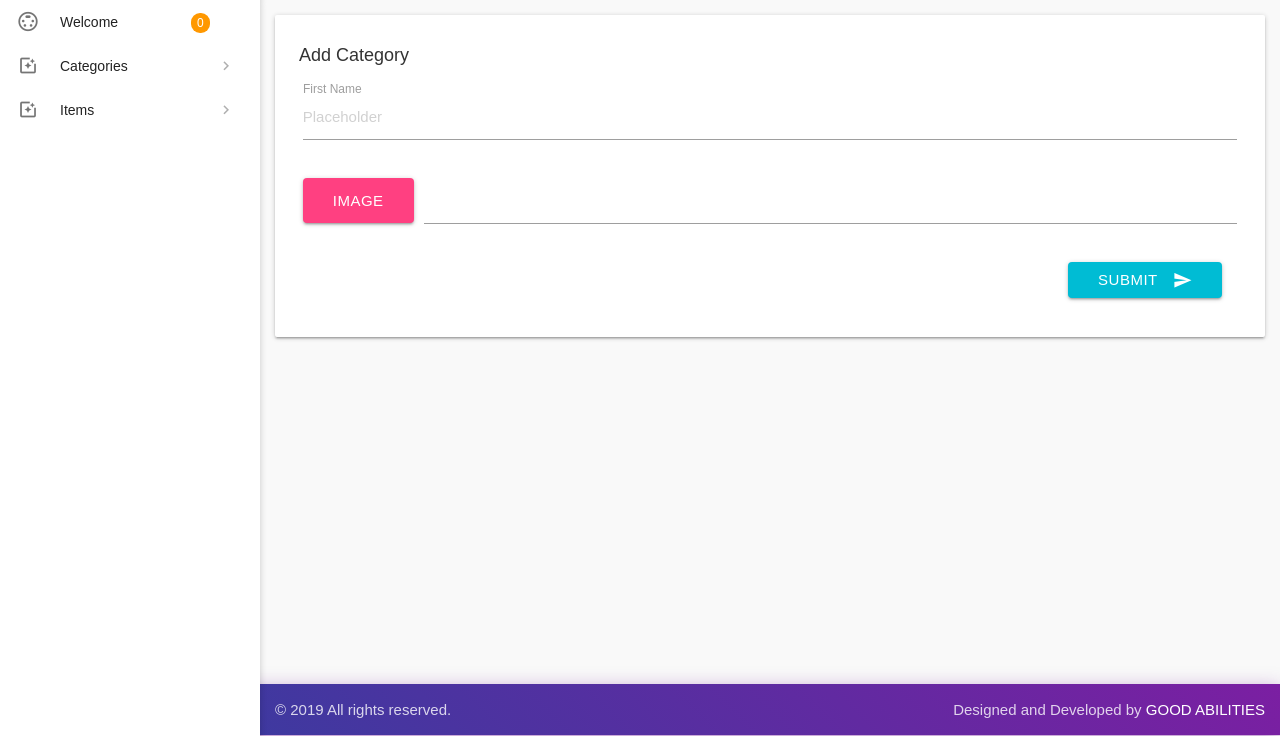
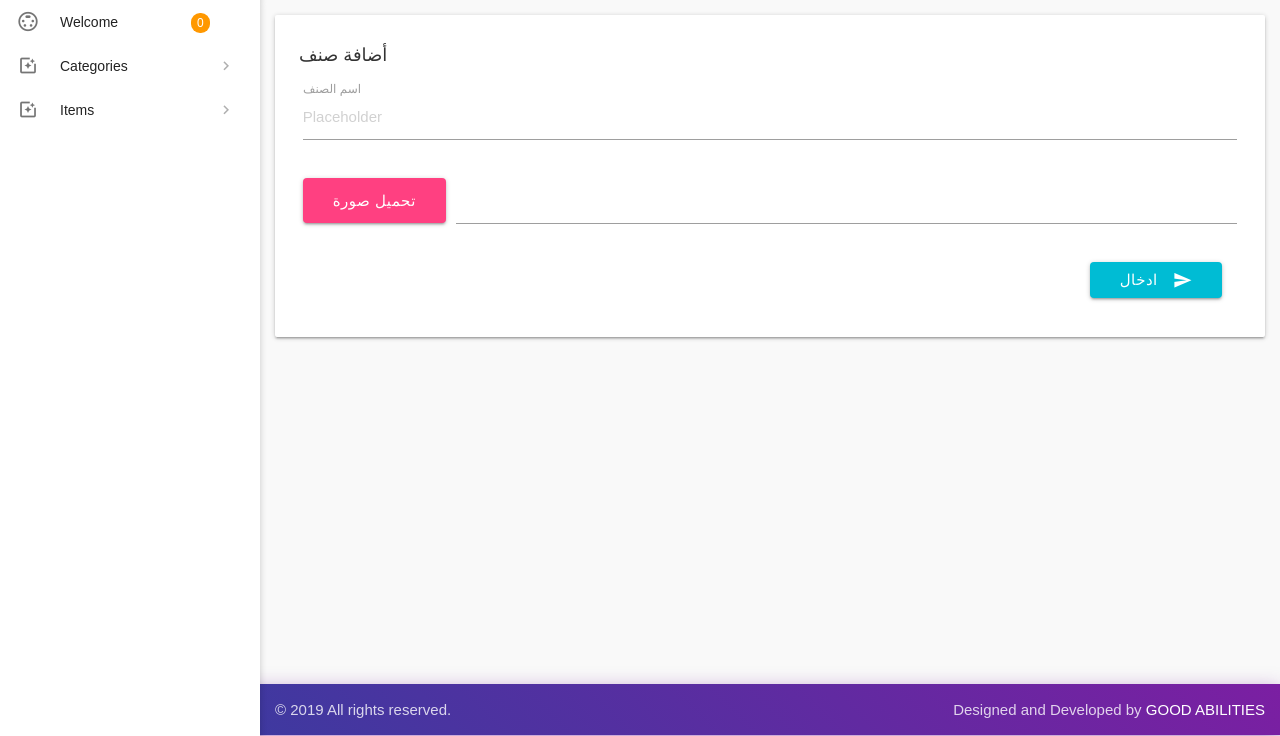
Before and after one commit to ibrahim-good-abilities/ecafe, a Laravel app: page /categories/create in a window 1280 px wide. Shown: the part 64-800 px from the top of the page. Run offline with Laravel 8, Linux system fonts and the light colour scheme; style sheets or scripts are compiled from the project's sources; some libraries are stand-ins or nearby versions; some web fonts are replaced.

Commit message:
add translation files

```diff
--- a/config/app.php
+++ b/config/app.php
@@ -80,7 +80,7 @@ return [
     |
     */
 
-    'locale' => 'en',
+    'locale' => 'ar',
 
     /*
     |--------------------------------------------------------------------------
@@ -93,7 +93,7 @@ return [
     |
     */
 
-    'fallback_locale' => 'en',
+    'fallback_locale' => 'ar',
 
     /*
     |--------------------------------------------------------------------------
--- /dev/null
+++ b/resources/lang/ar.json
@@ -0,0 +1,6 @@
+{
+    "Add Category": "أضافة صنف",
+    "Upload Image": "تحميل صورة",
+    "Submit": "ادخال",
+    "Category Name": "اسم الصنف"
+}
--- a/resources/views/categories/add-category.blade.php
+++ b/resources/views/categories/add-category.blade.php
@@ -23,17 +23,17 @@
                 </div>
         </div>
         @endif
-        <form action="store" method="post"   enctype="multipart/form-data">
+        <form action="store" method="post" enctype="multipart/form-data">
         @csrf
             <div class="card">
                 <div class="card-content">
-                    <h4 class="card-title">Add Category</h4>
+                    <h4 class="card-title">{{ __('Add Category') }}</h4>
                     <div class="row">
                         <div class="col s12">
 
                             <div class="input-field">
                                 <input placeholder="Placeholder" id="first_name" type="text" class="validate" name="category_name">
-                                <label for="first_name">First Name</label>
+                                <label for="first_name">{{ __('Category Name') }}</label>
 
                             </div>
                         </div>
@@ -41,7 +41,7 @@
                         <div class="col s12">
                             <div class="file-field input-field">
                                 <div class="btn">
-                                    <span>Image</span>
+                                    <span>{{ __('Upload Image') }}</span>
                                     <input type="file" name="img">
                                     <span></span>
                                 </div>
@@ -52,7 +52,7 @@
                         </div>
                         <div class="col s12">
                             <div class="input-field col s12">
-                                <button class="btn cyan waves-effect waves-light right" type="submit" name="action">Submit
+                                <button class="btn cyan waves-effect waves-light right" type="submit" name="action">{{ __('Submit') }}
                                 <i class="material-icons right">send</i>
                                 </button>
                             </div>
```
